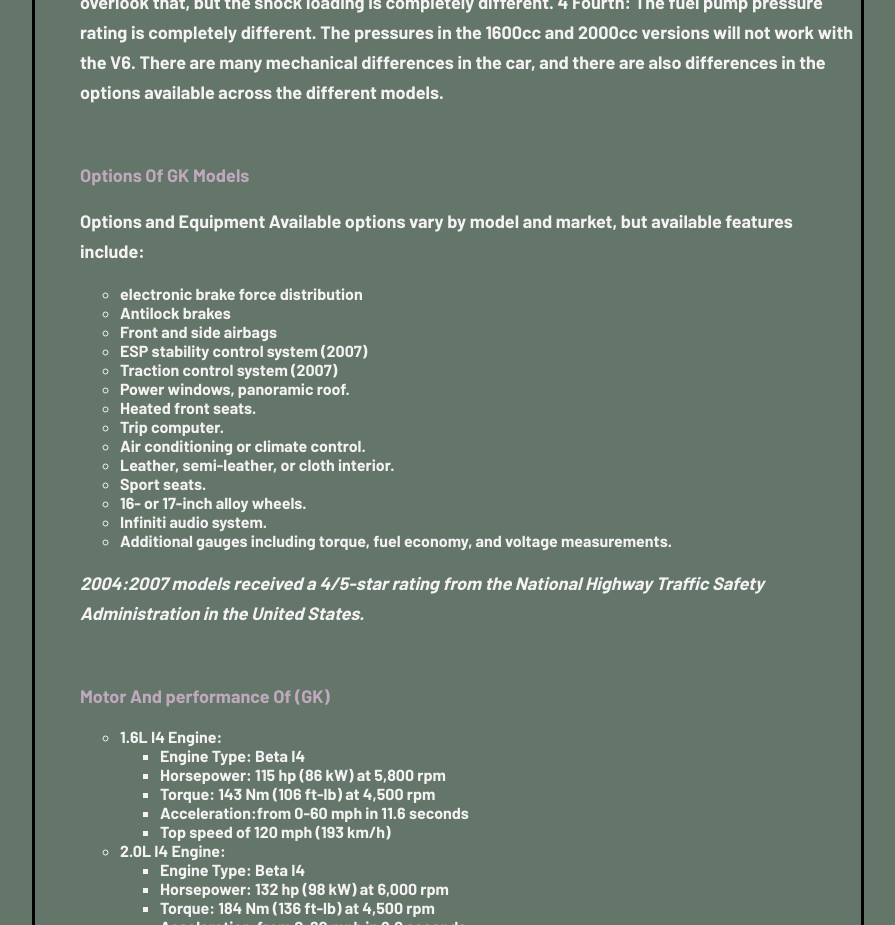
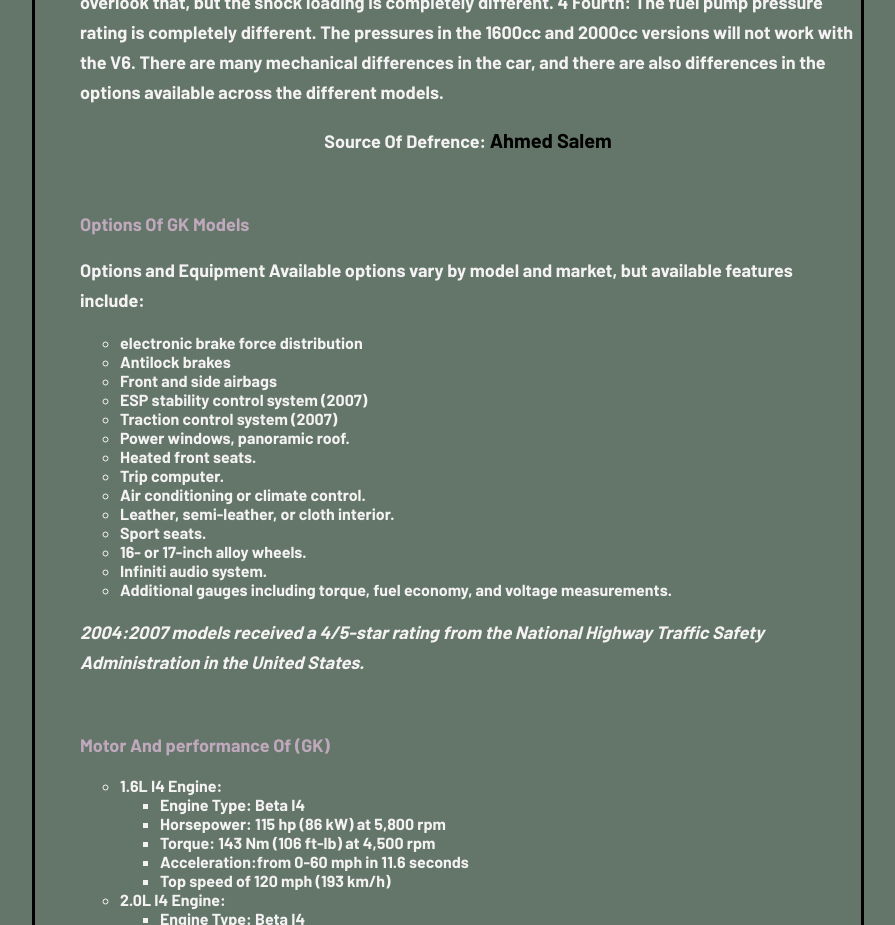
Before and after one commit to elshafei0/Tuccani_2, a plain HTML site: page index.html in a window 1280 px wide. Shown: the part 4200-5125 px from the top of the page, without its empty margins (192-1087 px from the left). Drawn offline with nearby package versions, Linux system fonts and the light colour scheme; files whose address does not match are found by name.

Commit message:
Update index.html

```diff
--- a/index.html
+++ b/index.html
@@ -291,7 +291,7 @@
             <br>
 
             <h4 class="center" >Some Defrence between (V6) Model And Other Models</h4>
-            <p>
+            <p class="Defrence" >
                📌 Is the difference only in the engine?
                Can you simply swap one engine for another🤔?
                 When we look at the car, we find that there are many differences.
@@ -312,6 +312,14 @@
                           There are many mechanical differences in the car,
                        and there are also differences in the options available across the different models.
             </p>
+          <p class="center ahmed-salem">
+          Source Of Defrence:
+          <a
+            target="_blank"
+            href="https://www.facebook.com/ahmedsalemofficial1679?mibextid=ZbWKwL"
+            ><span class="ahmed-salem">Ahmed Salem</span></a
+          >
+        </p>
             <br>
 
             <H4>Options Of GK Models</H4>
```
